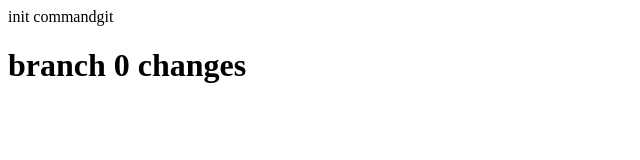
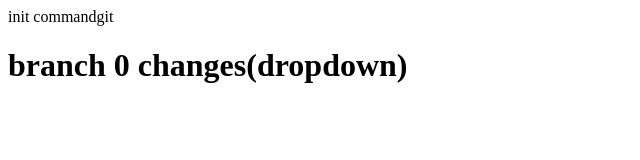
Before and after one commit to faiqiftekhar/localrepo, a plain HTML site: page index.html in a window 1280 px wide. Shown: the whole page, without its empty margins (0-640 px from the left). Drawn offline with Linux system fonts and the light colour scheme.

Commit message:
conflicts anay walay hain

```diff
--- a/index.html
+++ b/index.html
@@ -1,2 +1,2 @@
 <p>init commandgit </p>
-<h1>branch 0 changes</h1>
+<h1>branch 0 changes(dropdown)</h1>
```
